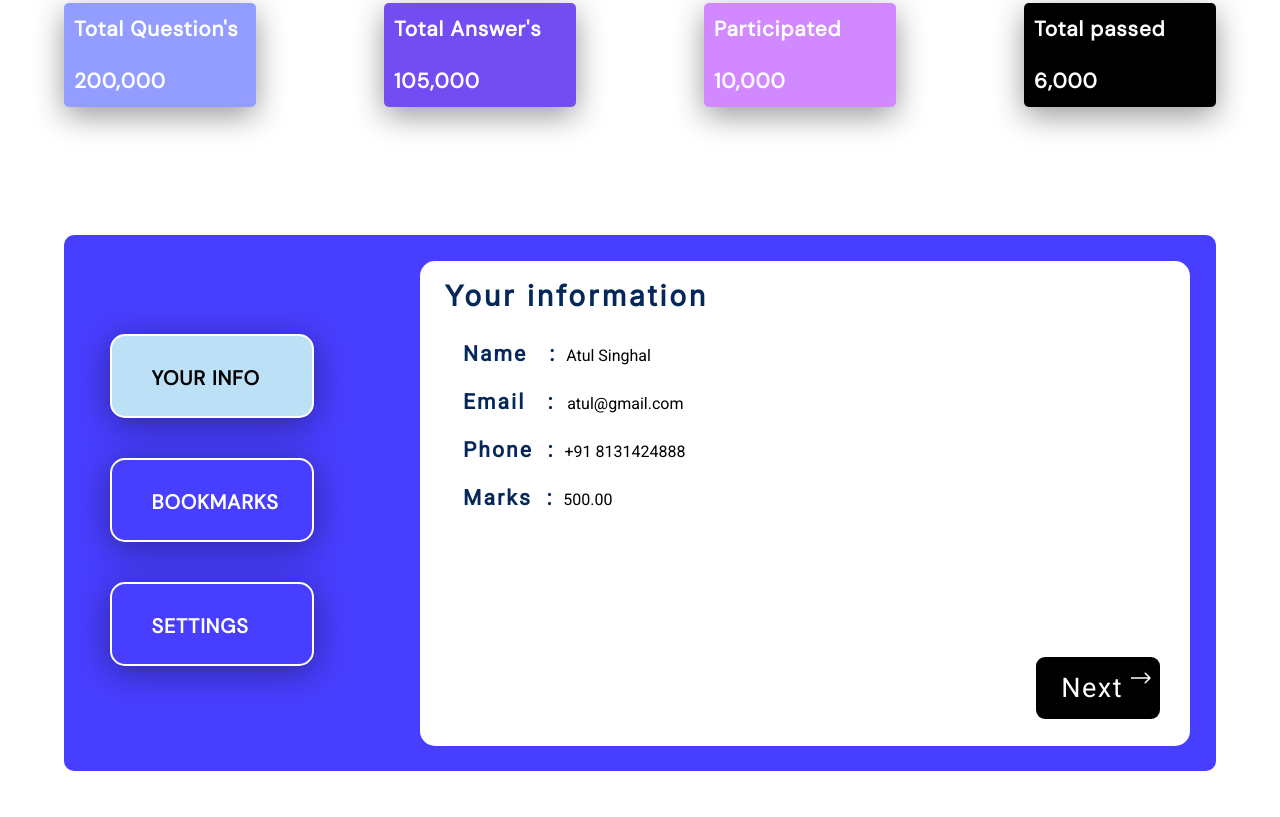
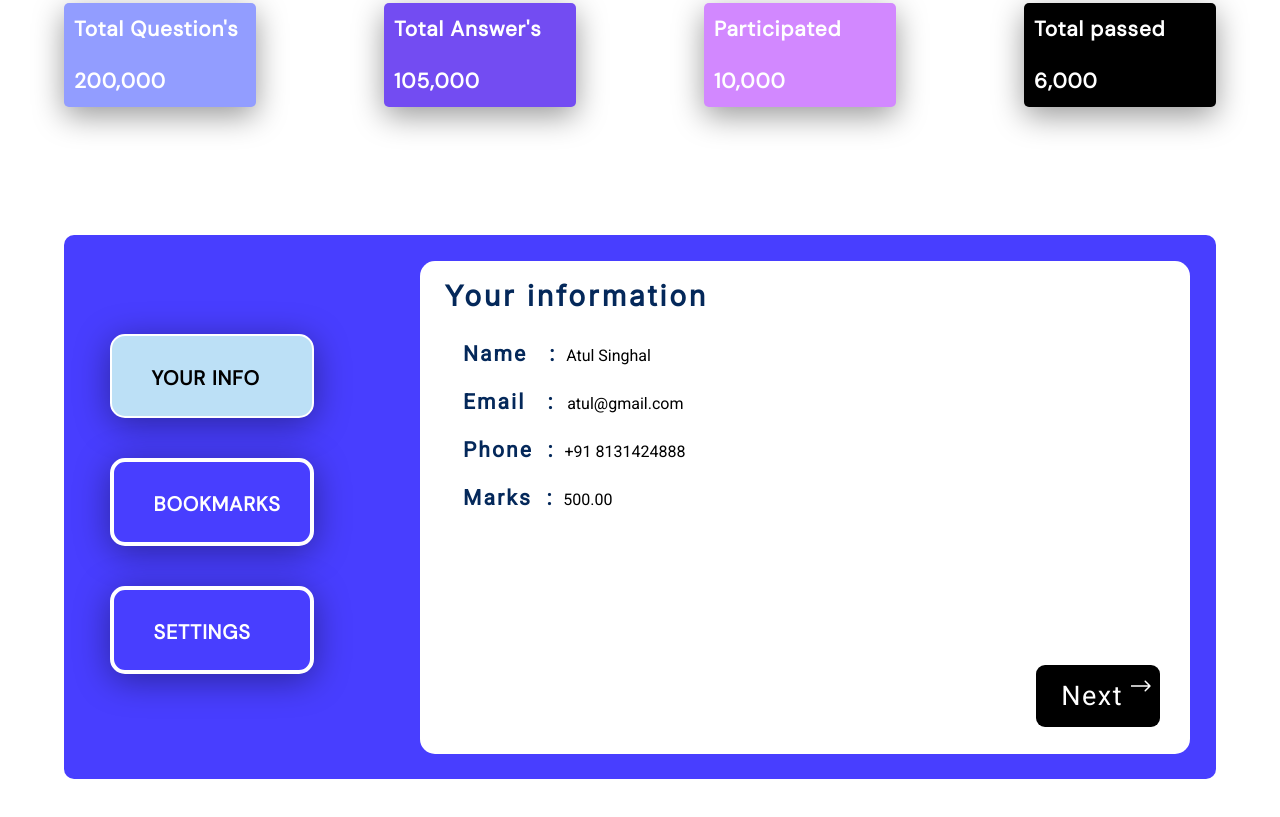
Before and after one commit to rsphoenix01/web-project-2, a plain HTML site: page index.html in a window 1280 px wide. Shown: the part 1592-2409 px from the top of the page. Drawn offline with Linux system fonts and the light colour scheme; a web font is replaced by a local one.

Commit message:
changes border width

```diff
--- a/sandbox.config.json
+++ /dev/null
@@ -1,3 +0,0 @@
-{
-  "template": "static"
-}
--- a/styles.css
+++ b/styles.css
@@ -386,7 +386,7 @@ header {
   flex-direction: column;
   height: 10vh;
   width: 16vw;
-  border: 2px solid #fff;
+  border: 0.2em solid #fff;
   margin: 0 0 2em 0;
   text-align: center;
   padding: 2em;
@@ -408,7 +408,7 @@ header {
   flex-direction: column;
   height: 10vh;
   width: 16vw;
-  border: 2px solid #fff;
+  border: 0.2em solid #fff;
   margin: 0 0 2em 0;
   text-align: center;
   padding: 2em;
```
Also changed, not shown: package.json (deleted, +0 -28 lines).
